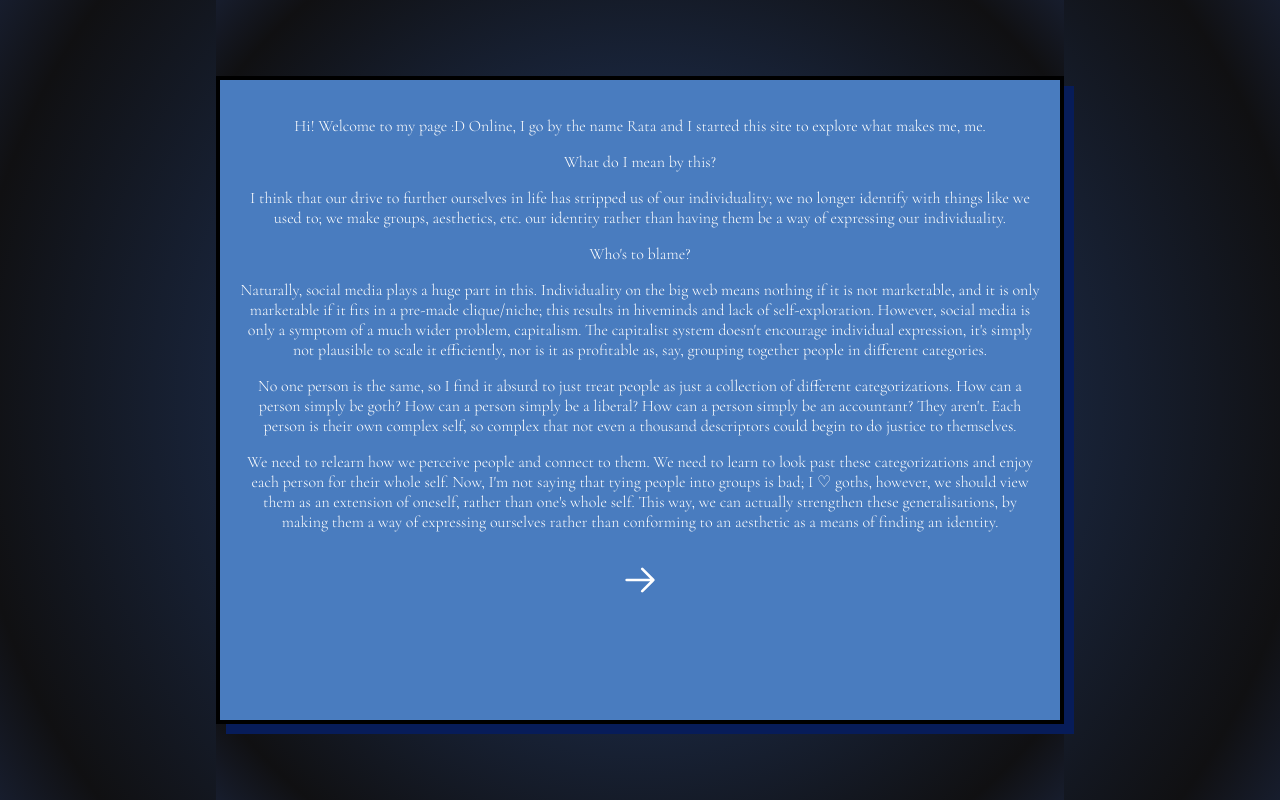
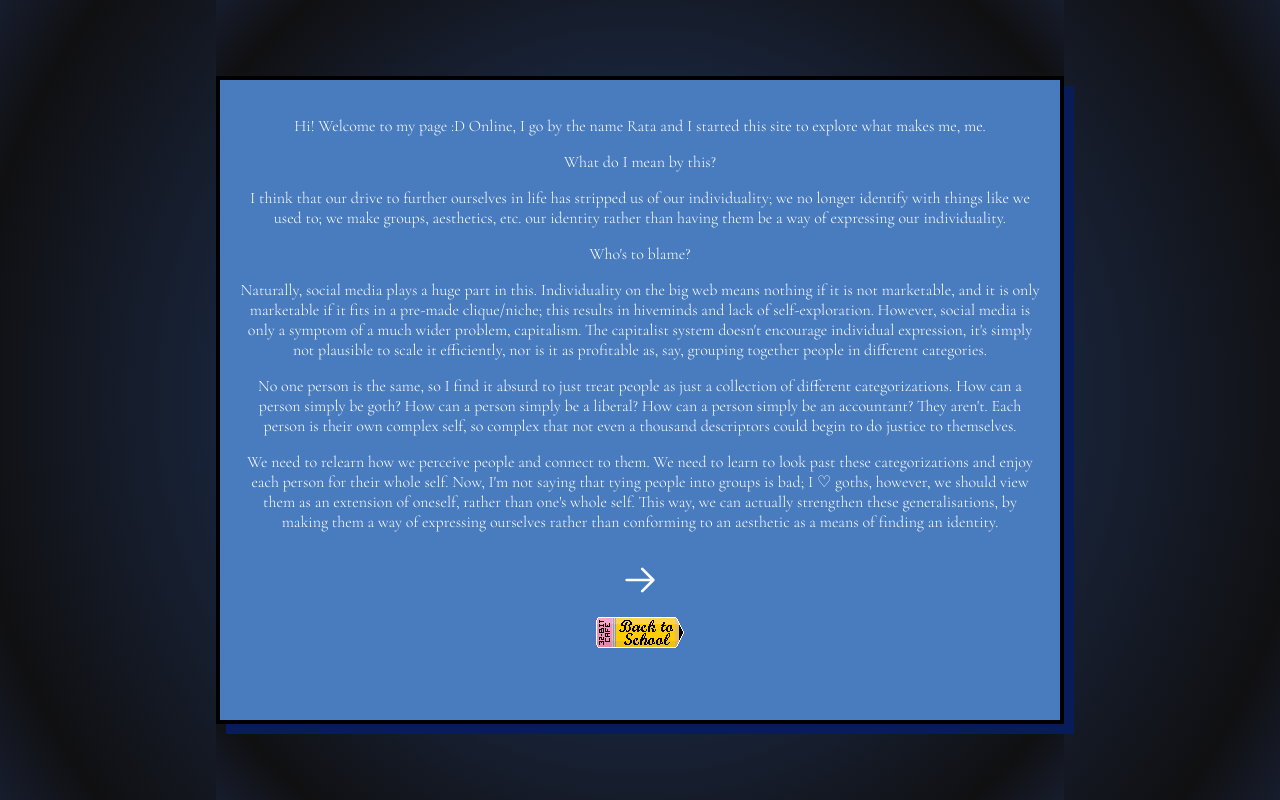
Before and after one commit to Duckbio/expesionless-project, a plain HTML site: page pages/01.html in a window 1280 px wide. Drawn offline with nearby package versions, Linux system fonts and the light colour scheme.

Commit message:
added 83x button

```diff
--- a/pages/01.html
+++ b/pages/01.html
@@ -22,6 +22,8 @@
                 <p>No one person is the same, so I find it absurd to just treat people as just a collection of different categorizations. How can a person simply be goth? How can a person simply be a liberal? How can a person simply be an accountant? They aren't. Each person is their own complex self, so complex that not even a thousand descriptors could begin to do justice to themselves.</p>
                 <p>We need to relearn how we perceive people and connect to them. We need to learn to look past these categorizations and enjoy each person for their whole self. Now, I'm not saying that tying people into groups is bad; I ♡ goths, however, we should view them as an extension of oneself, rather than one's whole self. This way, we can actually strengthen these generalisations, by making them a way of expressing ourselves rather than conforming to an aesthetic as a means of finding an identity.</p>
                 <a href="02.html"><svg width="64px" height="64px" viewBox="-2.4 -2.4 28.80 28.80" fill="none" xmlns="http://www.w3.org/2000/svg"><g id="SVGRepo_bgCarrier" stroke-width="0"></g><g id="SVGRepo_tracerCarrier" stroke-linecap="round" stroke-linejoin="round" stroke="#CCCCCC" stroke-width="0.048"></g><g id="SVGRepo_iconCarrier"> <path d="M6 12H18M18 12L13 7M18 12L13 17" stroke="#ffffff" stroke-width="1.2" stroke-linecap="round" stroke-linejoin="round"></path> </g></svg></a>
+                <br>
+                <a href="https://32bit.cafe/~xandra/events/codejam5/"><img src="../images/backtoschool.png" /></a>
             </div>
         </div>
     </body>
```
Also changed, not shown: pages/02.html (+2 -0 lines), pages/03.html (+2 -0 lines), images/backtoschool.png (added).
